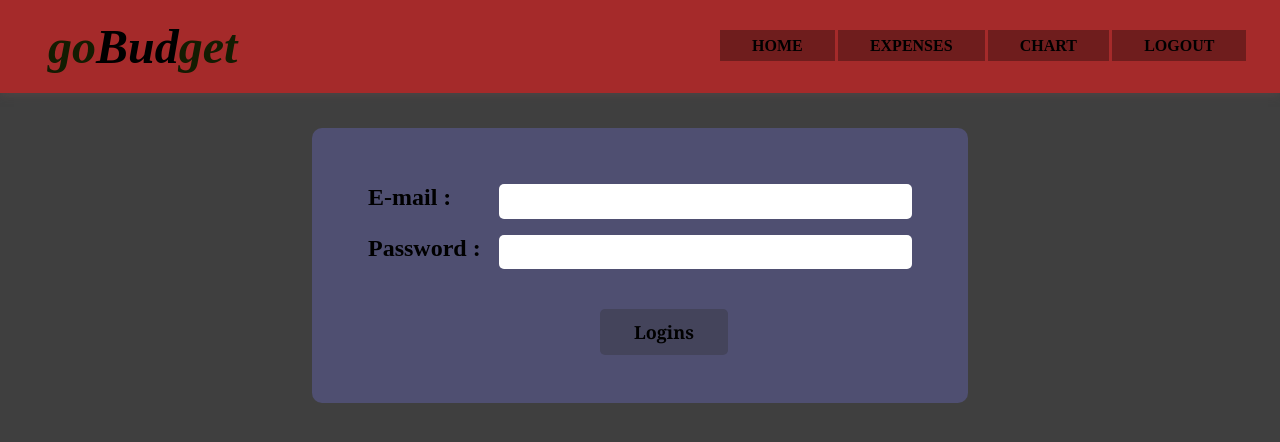
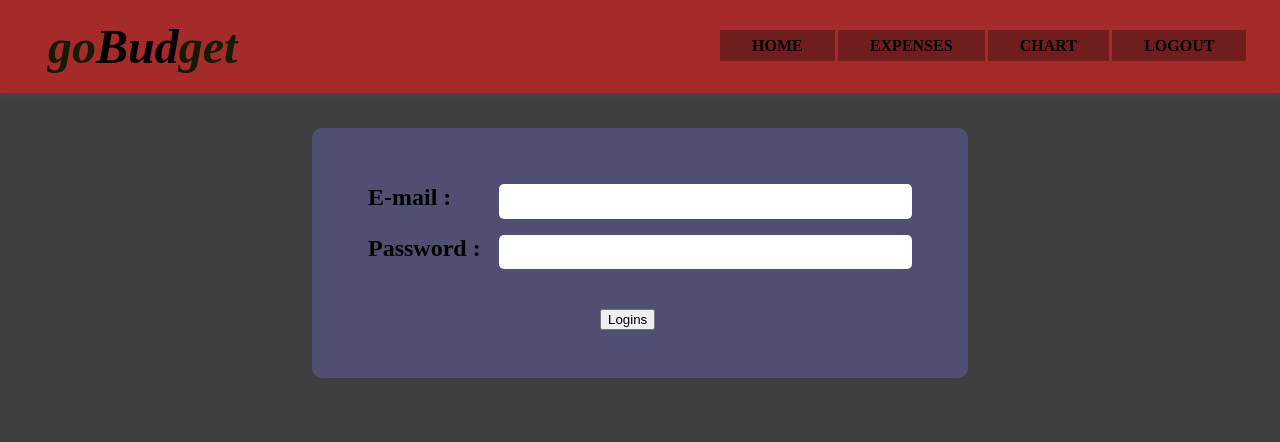
Before and after one commit to ogedengbewisdom/budget, a React (Create React App) app: page / in a window 1280 px wide. Shown: the top 442 px of the page. Built offline with nearby package versions, Linux system fonts and the light colour scheme.

Commit message:
Dynamic styling of button

```diff
--- a/src/Logins/Logins.module.css
+++ b/src/Logins/Logins.module.css
@@ -15,7 +15,7 @@
 
 }
 
-button {
+.but {
     font-size: large;
     font-family: Cambria, Cochin, Georgia, Times, 'Times New Roman', serif;
     font-weight: 900;
```
